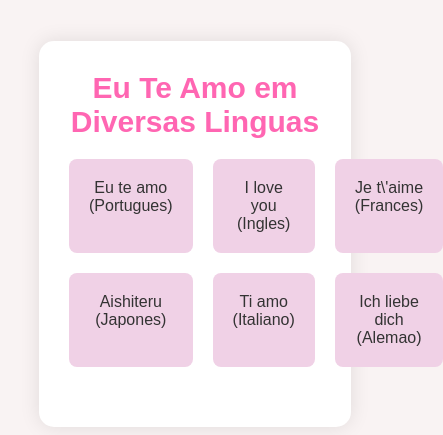
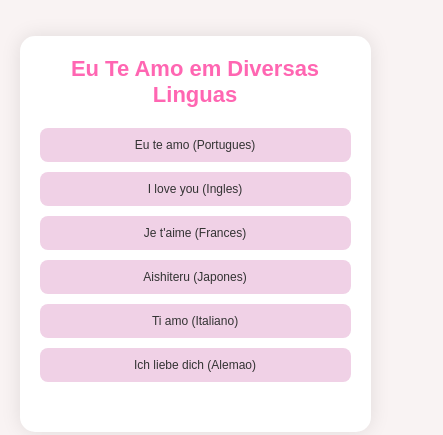
Before and after one commit to 1cejun/euteamo, a plain HTML site: page index.html in a window 390 px wide. Shown: the part 188-623 px from the top of the page, 443 px wide, since content can reach past the window. Drawn offline with Linux system fonts and the light colour scheme.

Commit message:
Update index.html

```diff
--- a/index.html
+++ b/index.html
@@ -71,6 +71,43 @@
             border-radius: 10px;
             display: none; /* Imagem oculta inicialmente */
         }
+
+        /* Media Queries para dispositivos menores */
+        @media (max-width: 768px) {
+            .idiomas {
+                grid-template-columns: 1fr 1fr; /* Reduz para 2 colunas */
+            }
+
+            h1 {
+                font-size: 25px; /* Diminui o tamanho do título */
+            }
+
+            .idioma {
+                font-size: 14px; /* Diminui o tamanho do texto dentro dos botões */
+                padding: 15px; /* Ajusta o tamanho do padding */
+            }
+        }
+
+        @media (max-width: 480px) {
+            .idiomas {
+                grid-template-columns: 1fr; /* Uma coluna */
+                gap: 10px; /* Menos espaço entre os itens */
+            }
+
+            h1 {
+                font-size: 22px; /* Título ainda menor */
+            }
+
+            .idioma {
+                font-size: 12px; /* Reduz o tamanho do texto */
+                padding: 10px; /* Ajusta o padding */
+            }
+
+            .container {
+                width: 90%; /* Ajusta a largura da container para caber melhor em telas pequenas */
+                padding: 20px; /* Menos padding */
+            }
+        }
     </style>
 </head>
 <body>
@@ -87,10 +124,10 @@
                 I love you (Ingles)
             </div>
             <div class="idioma" onclick="mostrarSignificado('frances')">
-                Je t\'aime (Frances)
+                Je t'aime (Frances)
             </div>
             <div class="idioma" onclick="mostrarSignificado('japones')">
-                 Aishiteru (Japones)
+                Aishiteru (Japones)
             </div>
             <div class="idioma" onclick="mostrarSignificado('italiano')">
                 Ti amo (Italiano)
@@ -104,7 +141,7 @@
             <!-- O significado será mostrado aqui -->
         </div>
 
-        <img id="imagem" class="imagem" src="" alt="Imagem do País" />
+        <img id="imagem" class="imagem" src="" alt="eriesi" />
     </div>
 
     <script>
@@ -115,27 +152,21 @@
             switch(idioma) {
                 case 'portugues':
                     significado = "No Brasil, o 'Eu te amo' e uma expressao usada para demonstrar carinho e afeto profundo entre casais, amigos e familiares.";
-
                     break;
                 case 'ingles':
                     significado = "No ingles, 'I love you' e a forma mais comum de expressar o amor romantico, mas tambem e usado para amigos e familiares.";
-
                     break;
                 case 'frances':
                     significado = "O frances e conhecido por sua romantizacao da lingua. 'Je t\'aime' e uma das frases mais associadas ao amor e a paixao.";
-
                     break;
                 case 'japones':
                     significado = "No Japao, 'Aishiteru' e a forma mais direta de dizer 'Eu te amo'. Porem, e um termo muito profundo e raramente e dito de forma casual, especialmente fora de relacionamentos muito serios.";
-
                     break;
                 case 'italiano':
-                    significado = "A frase italiana 'Ti amo' e uma das expressoes mais poderosas e apaixonadas para dizer 'Eu te amo'.";
-
+                    significado = "A frase italiana 'Ti amo' e uma das expressões mais poderosas e apaixonadas para dizer 'Eu te amo'.";
                     break;
                 case 'alema':
                     significado = "No alemao, 'Ich liebe dich' e uma expressao usada para relacionamentos serios e e dita com bastante intensidade.";
-
                     break;
                 default:
                     significado = "Escolha um idioma para ver o significado.";
```
